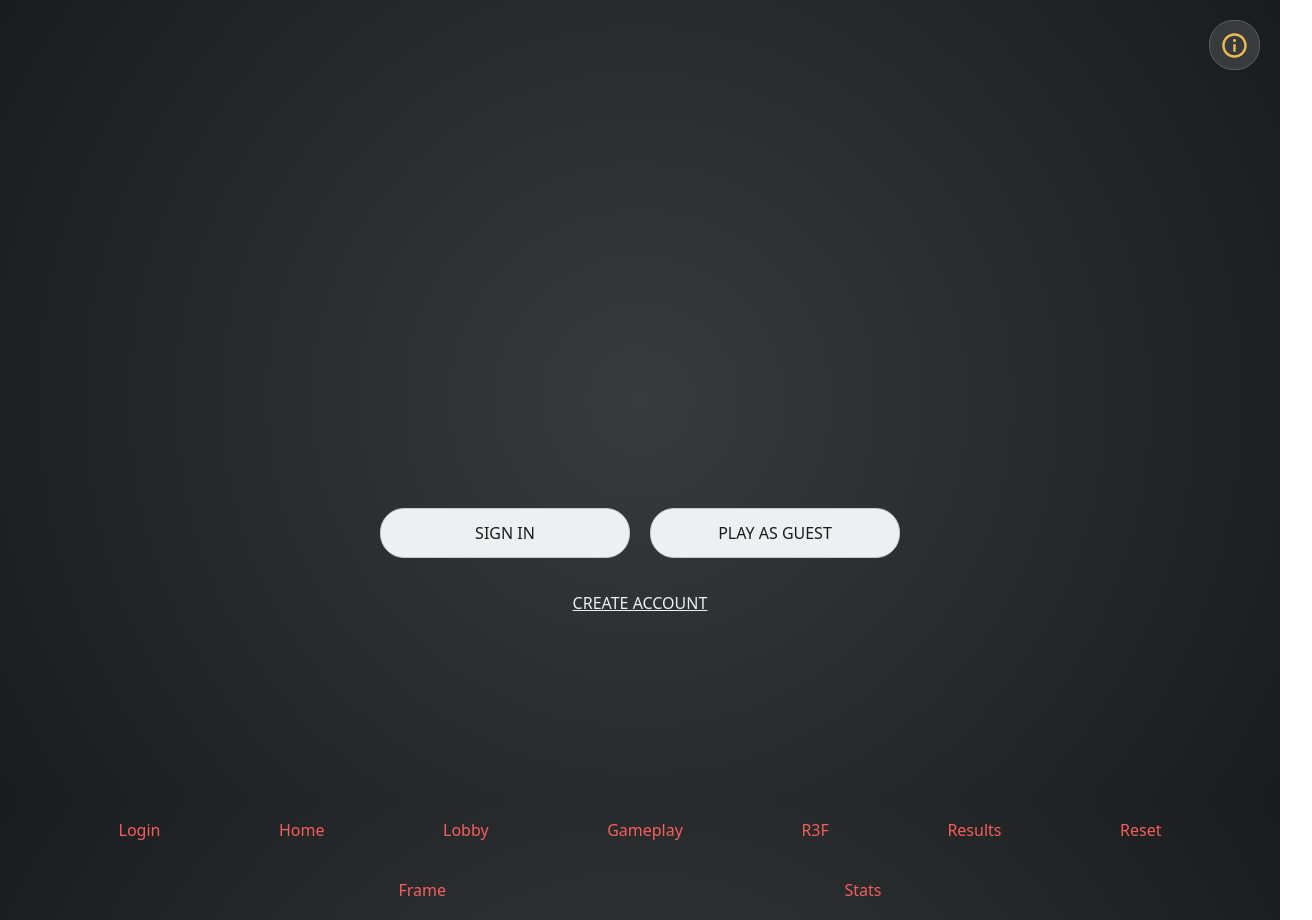
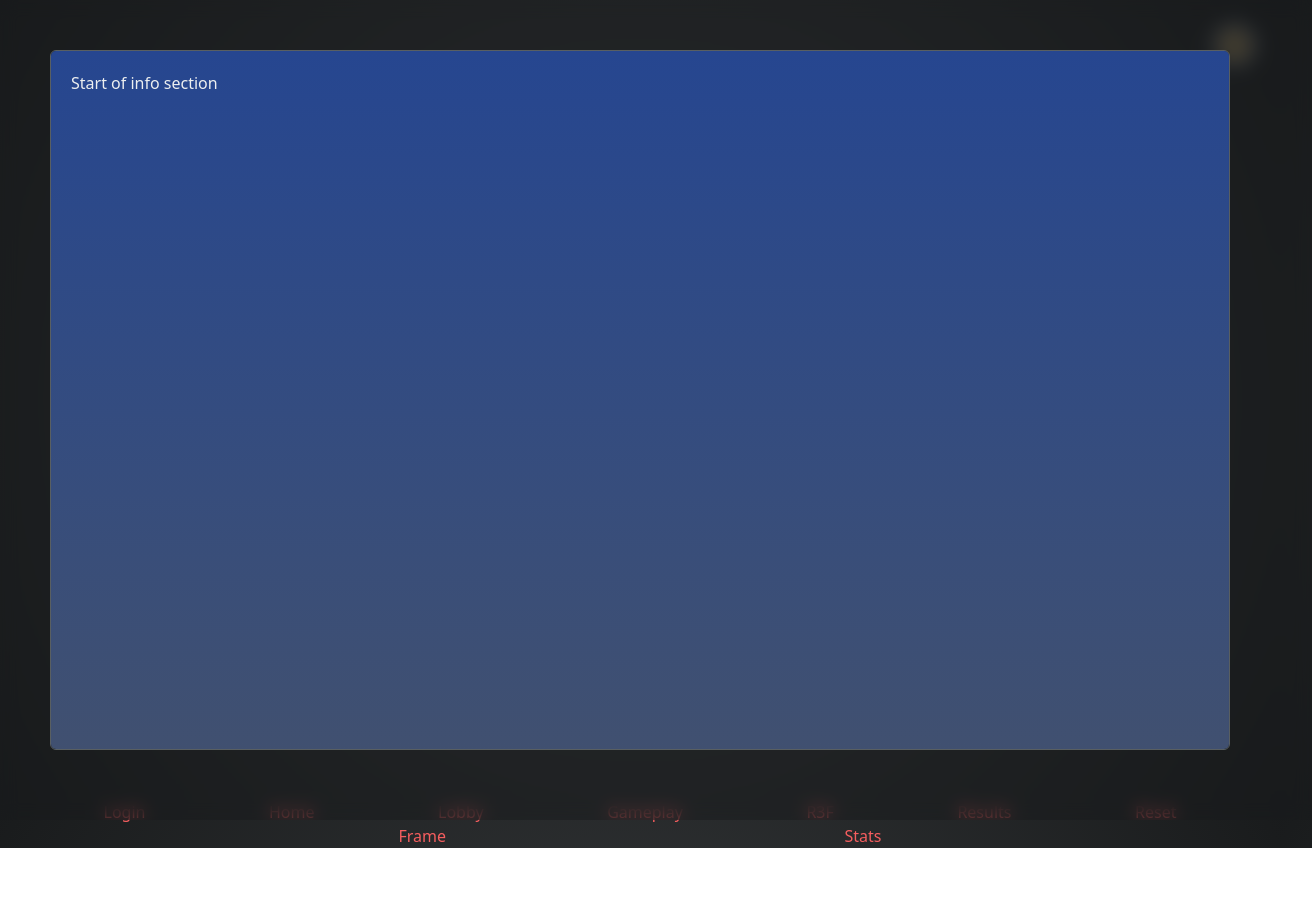
Before and after one commit to MSLKW/42-transcendence, a React (Vite) app: page / in a window 1280 px wide. Both pictures are taken after a click on the button 1234 px from the left and 45 px from the top of the page. Shown: the whole page, 1312 px wide, since content can reach past the window. After the commit the page ends 848 px from the top, so only its background shows below. Built offline with nearby package versions, Linux system fonts and the light colour scheme.

Commit message:
added scrollable info page

```diff
--- a/src/Dev.tsx
+++ b/src/Dev.tsx
@@ -8,8 +8,8 @@ export default function Dev() {
 	const showStats = useDevStore((state) => state.setShowStats);
 
 	return (
-		<section className="w-full h-15">
-			<ul className="ul-dev">
+		<section className="w-full h-fit">
+			<ul className="ul-dev flex-wrap gap-x-5">
 				<li><button type="button" onClick={() => setScene('LOGIN')}>Login</button></li>
 				<li><button type="button" onClick={() => setScene('HOME')}>Home</button></li>
 				<li><button type="button" onClick={() => setScene('LOBBY')}>Lobby</button></li>
--- a/src/css/uic/button.css
+++ b/src/css/uic/button.css
@@ -60,6 +60,13 @@ button {
 		aspect-5/1
 		text-[clamp(0.5rem,4vw,1rem)]
 		text-n6
-		border-d4
+		border-a4
 		;
 }
+
+@utility btn-lightbox {
+	@apply
+		-z-1 absolute w-full h-full
+		backdrop-blur-sm bg-n0/50 hover:bg-n0/25
+		;
+}
--- a/src/index.css
+++ b/src/index.css
@@ -58,7 +58,7 @@
 
 @utility cont-area {
 	@apply
-		w-screen min-w-80
+		w-screen /* min-w-80 */
 		h-screen min-h-80
 		p-5
 		border-r4
--- a/src/pages/Login.tsx
+++ b/src/pages/Login.tsx
@@ -1,4 +1,4 @@
-import { useEffect } from "react";
+import { useEffect, useState, useRef } from "react";
 import { Canvas } from "@react-three/fiber";
 import { Stats } from "@react-three/drei";
 import { useDevStore } from "../store/useDevStore";
@@ -7,21 +7,55 @@ import { Info } from "../icons/Info";
 export const Login = () => {
 	const showFrame = useDevStore((state) => state.showFrame);
 	const showStats = useDevStore((state) => state.showStats);
+	const [contAreaWidth, setContAreaWidth] = useState(0);
+	const [contAreaHeight, setContAreaHeight] = useState(0);
+	const containerRef = useRef(null);
+	const [showPopWindow, setShowPopWindow] = useState({
+		info: false,
+		signIn: false,
+		createAccount: false,
+	});
 
-	useEffect(() => { window.scrollTo({ top: 0, behavior: 'smooth', })}, []);
+	const togglePopWindow = (key: keyof typeof showPopWindow, value: boolean) => {
+		setShowPopWindow(() => ({
+			...showPopWindow,
+			[key]: value,
+		}));
+	}
+
+	useEffect(() => {
+		window.scrollTo({
+			top: 0,
+			behavior: 'smooth',
+		});
+	}, []);
+
+	useEffect(() => {
+		if (!containerRef.current)
+			return;
+
+		const observer = new ResizeObserver((entries) => {
+			for (let entry of entries) {
+				setContAreaWidth(entry.target.scrollWidth);
+				setContAreaHeight(entry.target.scrollHeight);
+			}
+		});
+		observer.observe(containerRef.current);
+		return () => observer.disconnect();
+	}, []);
 
 	return (
-		<section className={`cont-area ${showFrame ? "border" : ""}`}>
-			{showStats && <div className="cont-three"><Canvas><Stats /></Canvas></div>}
-			<div className="flex flex-col w-full h-full">
+		<section ref={containerRef} className={`cont-area ${showFrame ? "border" : ""}`}>
+			{showStats && <div className="cont-three overflow-clip leading-0"><Canvas><Stats /></Canvas></div>}
+			<div className="z-0 flex flex-col w-full h-full overflow-clip leading-0">
 				<div className={`
 					cont-row basis-12.5 shrink ${showFrame ? "border" : ""}
 					justify-end
 				`}>
-					<button className="btn-icon" data-tip="Info"><Info /></button>
+					<button className="btn-icon" data-tip="Info" onClick={() => togglePopWindow('info', true)}><Info /></button>
 				</div>
 				<div className={`cont-row min-h-10 flex-3 ${showFrame ? "border" : ""}`}/>
-				<div className={`cont-row basis-17.5 shrink flex justify-center items-center gap-5 ${showFrame ? "border" : ""}`}>
+				<div className={`cont-row basis-17.5 shrink flex flex-wrap justify-center items-center gap-5 ${showFrame ? "border" : ""}`}>
 					<button className="btn-text">SIGN IN</button>
 					<button className="btn-text">PLAY AS GUEST</button>
 				</div>
@@ -30,6 +64,22 @@ export const Login = () => {
 				</div>
 				<div className={`cont-row min-h-5 flex-1 ${showFrame ? "border" : ""}`} />
 			</div>
+			{showPopWindow["info"] &&
+				<div style={{ width: contAreaWidth, height: contAreaHeight }}
+					className={`
+						absolute z-1 inset-0 left-0
+						h-full
+						border-a4 ${showFrame ? "border" : ""}
+				`}>
+					<button className='btn-lightbox' onClick={() => togglePopWindow('info', false)}/>
+					<div className="z-0 w-[calc(100%-100px]] h-[calc(100%-100px)] m-12.5 border border-n2 rounded-md overflow-scroll">
+						<div className="w-full h-[2000px] bg-linear-to-b from-a2 to-b2 flex flex-col justify-between p-5 text-n6">
+							<p>Start of info section</p>
+							<p>End of info section</p>
+						</div>
+					</div>
+				</div>
+			}
 		</section>
 	);
 }
```
